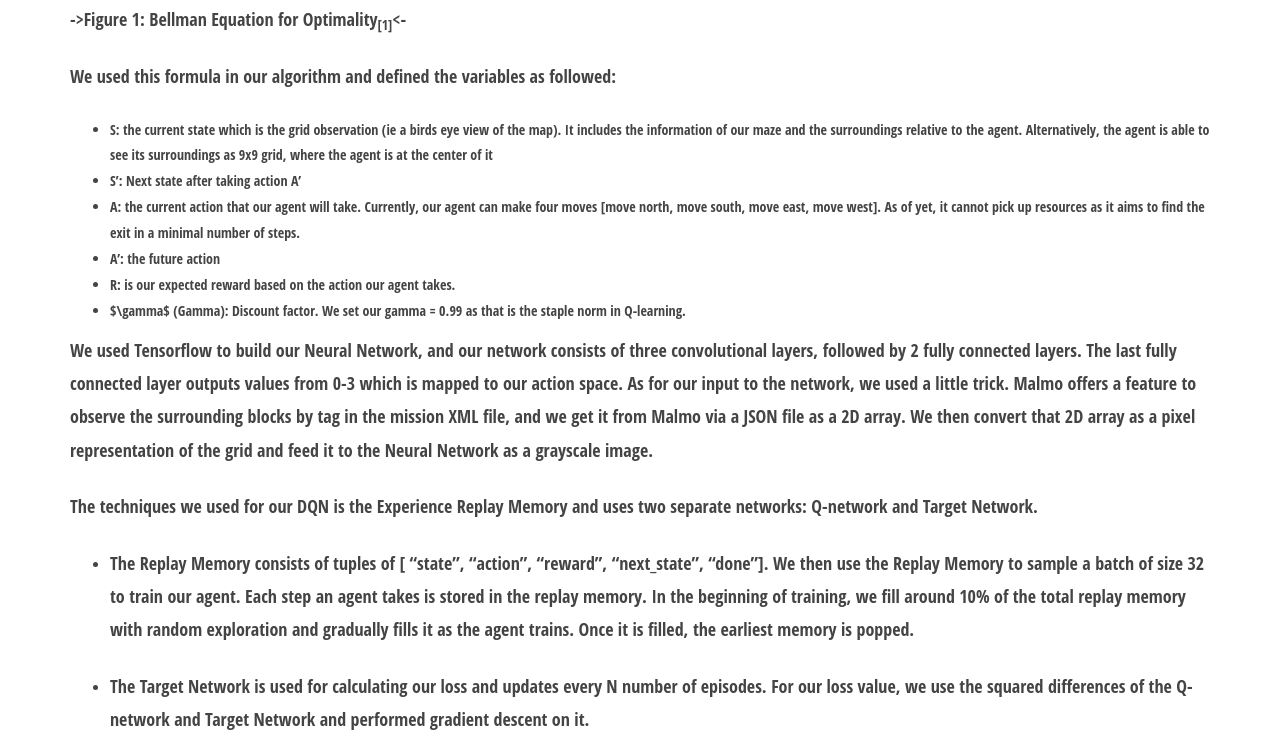
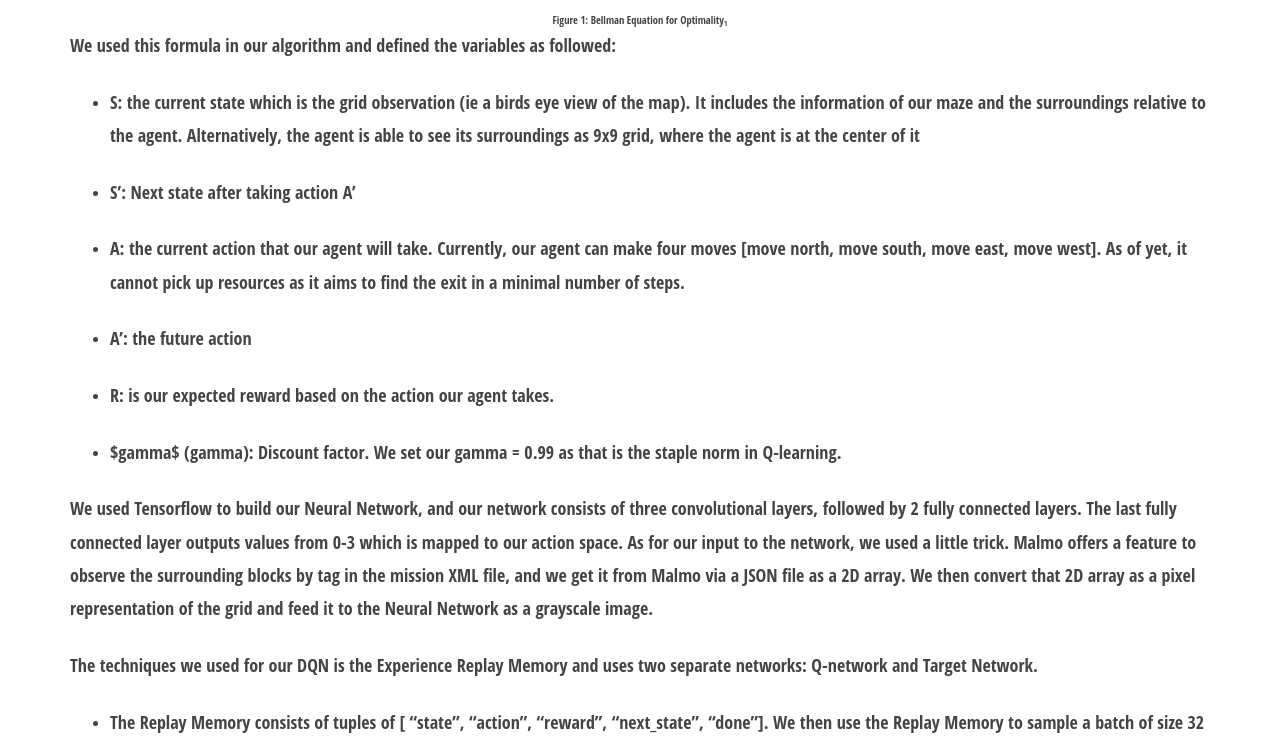
Before and after one commit to Enhjin/Vivere, a Jekyll site: the page built from docs/status.md, in a window 1280 px wide and 1400 px high, scrolled down 722 px, cut to the strip 253-993 px from the top of the window. Built offline with Jekyll 4.4.1, drawn with Linux system fonts in a browser that asks for light colours; some of the changed text lies outside the part shown.

```diff
--- a/docs/status.md
+++ b/docs/status.md
@@ -15,15 +15,20 @@ For this project, we decided to use the Deep-Q Learning algorithm which uses gre
 <p align="center">
     <img src="http://simplecore-dev.intel.com/ai/wp-content/uploads/sites/71/bellman-equation-example.png" alt="Bellman Ford Equation" />
 </p>
-->Figure 1: Bellman Equation for Optimality<sub>[1]</sub><-
+<center><sub>Figure 1: Bellman Equation for Optimality<sub>1</sub></sub></center>
 
 We used this formula in our algorithm and defined the variables as followed:
 * S: the current state which is the grid observation (ie a birds eye view of the map). It includes the information of our maze and the surroundings relative to the agent. Alternatively, the agent is able to see its surroundings as 9x9 grid, where the agent is at the center of it
+
 * S’: Next state after taking action A’
+
 * A: the current action that our agent will take. Currently, our agent can make four moves \[move north, move south, move east, move west\]. As of yet, it cannot pick up resources as it aims to find the exit in a minimal number of steps.
+
 * A’: the future action
+
 * R: is our expected reward based on the action our agent takes.
-* $\gamma$ (Gamma): Discount factor. We set our gamma = 0.99 as that is the staple norm in Q-learning.
+
+* $gamma$ (gamma): Discount factor. We set our gamma = 0.99 as that is the staple norm in Q-learning.
 
 We used Tensorflow to build our Neural Network, and our network consists of three convolutional layers, followed by 2 fully connected layers. The last fully connected layer outputs values from 0-3 which is mapped to our action space. As for our input to the network, we used a little trick. Malmo offers a feature to observe the surrounding blocks by <ObservationFromGrid> tag in the mission XML file, and we get it from Malmo via a JSON file as a 2D array. We then convert that 2D array as a pixel representation of the grid and feed it to the Neural Network as a grayscale image.
 
@@ -36,7 +41,7 @@ The techniques we used for our DQN is the Experience Replay Memory and uses two
  <p align="center">
     <img src="http://simplecore-dev.intel.com/ai/wp-content/uploads/sites/71/q-learning-equation.png" alt="Loss Function" />
 </p>
-->Figure 2: Loss Function<sub>[2]</sub><-
+<center><sub>Figure 2: Loss Function<sub>2</sub></sub></center>
 
 To evaluate our progress, we used one of Tensorflow features, Tensorboard, to display the metrics. With the help of Tensorflow and Tensorboard in  our approach, we were able to obtain a graphical model of our data and its trends to ensure that our agent is working properly such that it fulfills our sanity case - that our agent does not constantly die in the fire.
 
```
